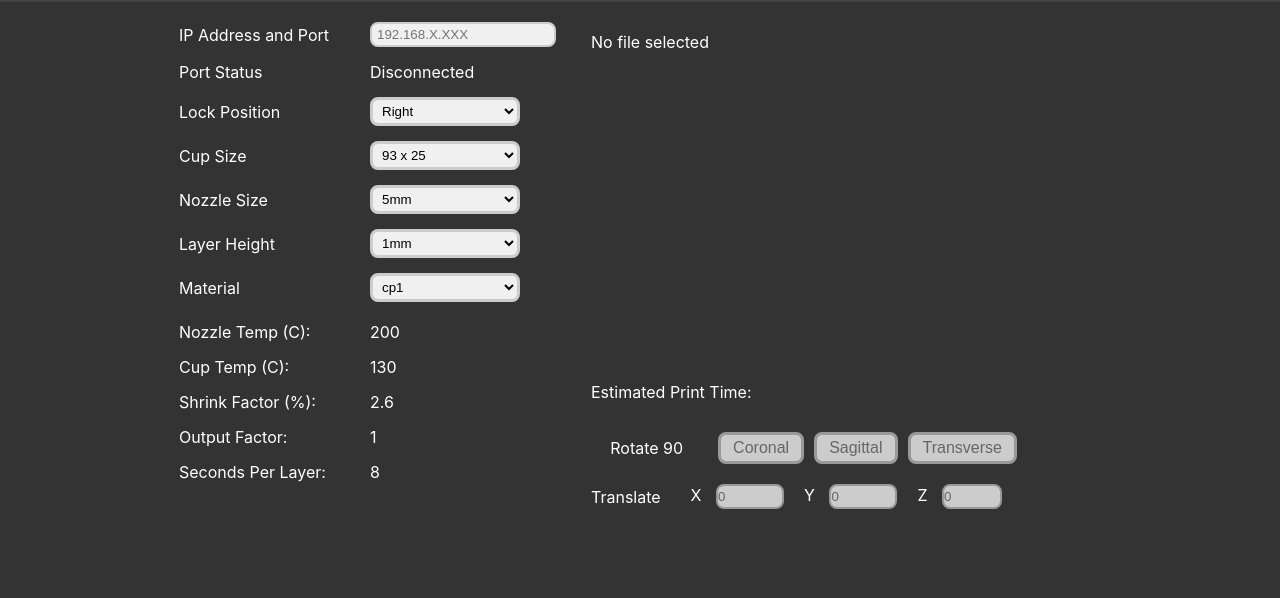
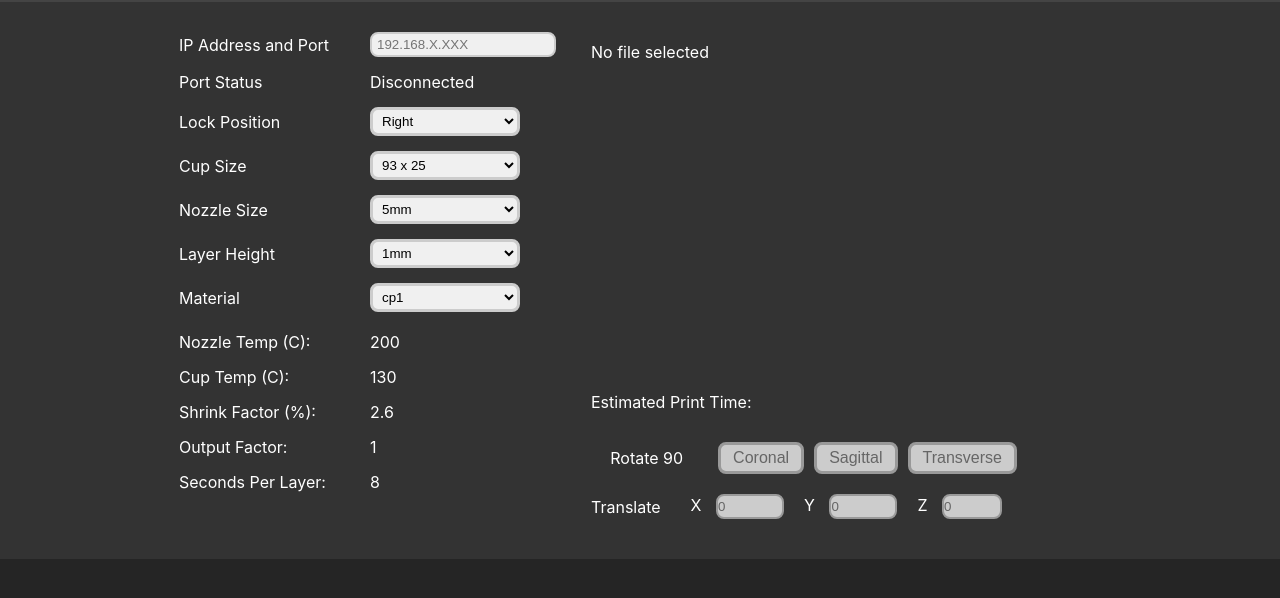
Before and after one commit to andrewgremlich/socket-print, a website built with Vite: page index.html in a window 1280 px wide. Shown: the part 38-636 px from the top of the page. Built offline with nearby package versions, Linux system fonts and the light colour scheme; some packages are replaced by stand-ins of ours.

Commit message:
additional styling feature

```diff
--- a/public/sw.js
+++ b/public/sw.js
@@ -1,5 +1,5 @@
 // NOTE: This only works in HTTPS
-const cacheName = "v7";
+const cacheName = "v8";
 
 const addResourcesToCache = async (resources) => {
 	const cache = await caches.open(cacheName);
--- a/src/global-style.css
+++ b/src/global-style.css
@@ -6,13 +6,13 @@
 
 html {
 	height: 100%;
+	background-color:#252525;
 }
 
 body {
 	font-family: -apple-system, BlinkMacSystemFont, "Segoe UI", Roboto, Helvetica,
 		Arial, sans-serif;
 	-webkit-font-smoothing: antialiased;
-	background-color: #333;
 	height: 100%;
 }
 
@@ -42,10 +42,11 @@ a {
 }
 
 main {
-	width: 100%;
-	height: 100%;
+	padding-top: 30px;
+	padding-bottom: 30px;
 	display: flex;
 	justify-content: center;
+	background-color: #333;
 }
 
 input {
@@ -96,7 +97,6 @@ button {
 #menuBar {
 	width: 100%;
 	height: 40px;
-	margin-bottom: 20px;
 	background-color: #444;
 	z-index: 9999;
 	display: flex;
```
